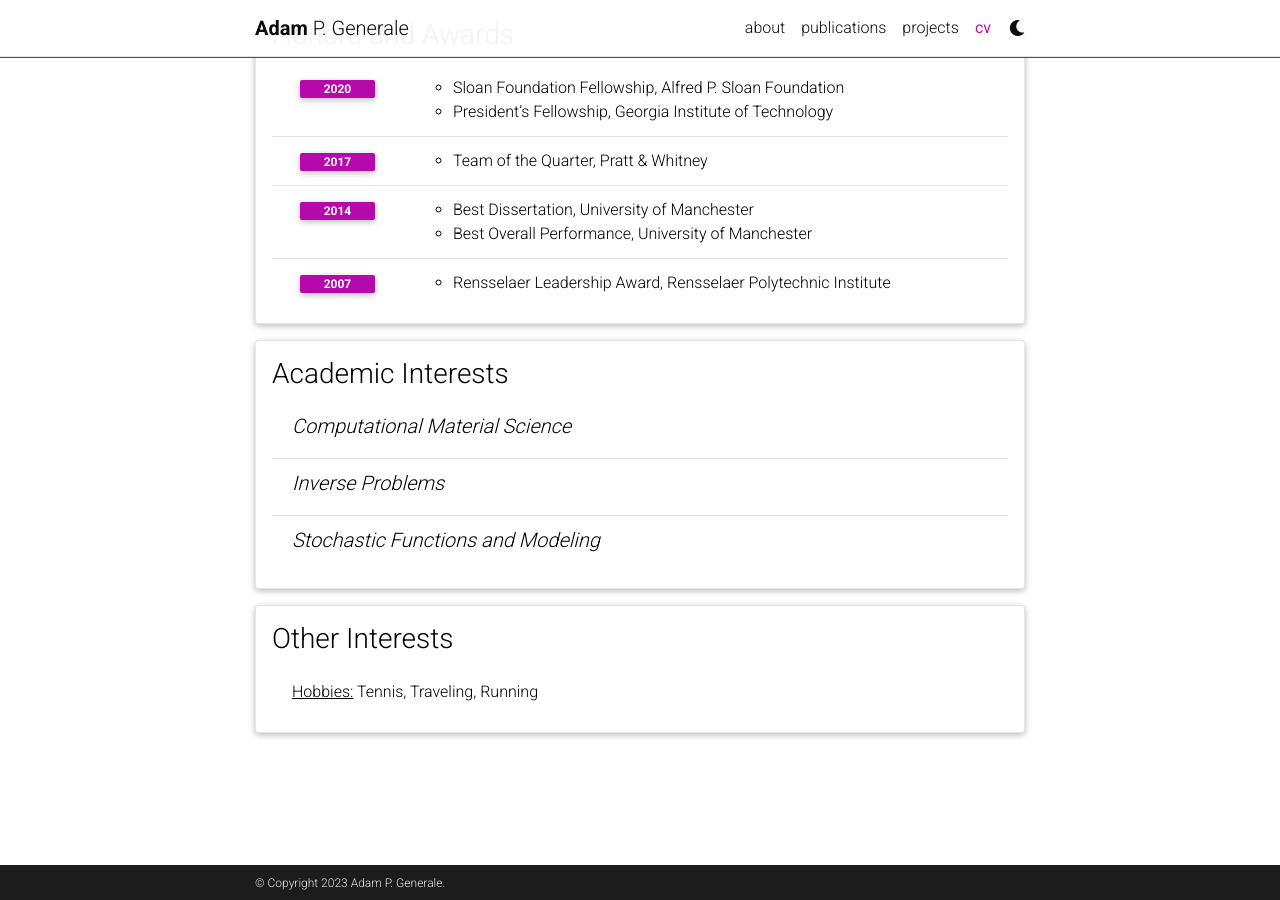
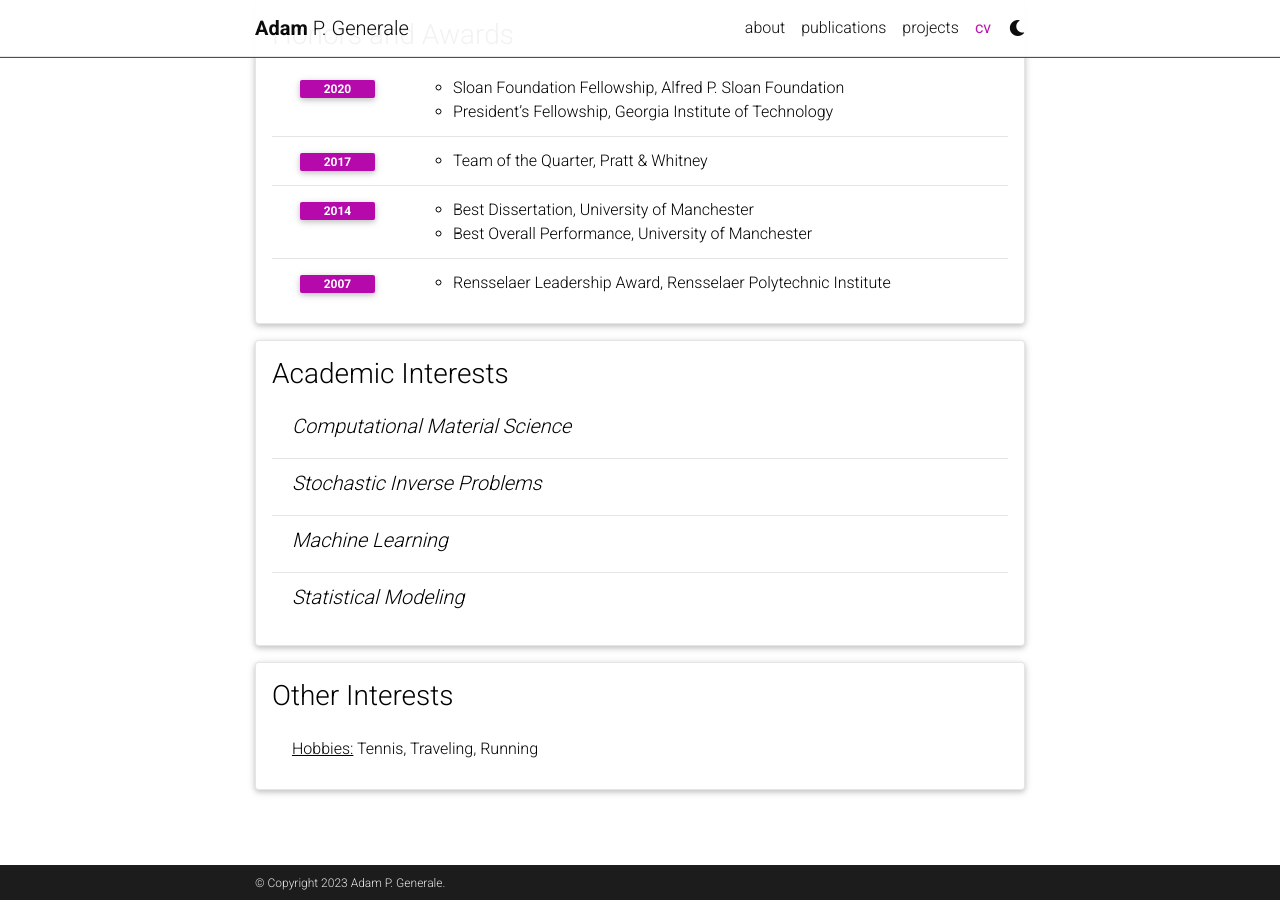
Before and after one commit to agenerale/agenerale.github.io, a Jekyll site: the page built from _pages/cv.md, in a window 1280 px wide and 900 px high, scrolled down 1066 px. Built offline with Jekyll 4.4.1, drawn with Linux system fonts in a browser that asks for light colours; comment, search, counter and statistics services are not loaded; a style sheet for code colours, icons or effects is not loaded.

Commit message:
Update cv.yml

```diff
--- a/_data/cv.yml
+++ b/_data/cv.yml
@@ -61,8 +61,9 @@
   type: nested_list
   contents:
     - title: Computational Material Science
-    - title: Inverse Problems
-    - title: Stochastic Functions and Modeling
+    - title: Stochastic Inverse Problems
+    - title: Machine Learning
+    - title: Statistical Modeling
 
 
 - title: Other Interests
```
